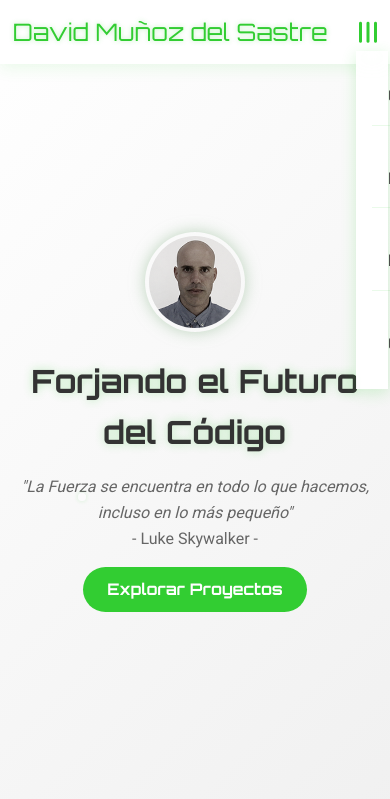
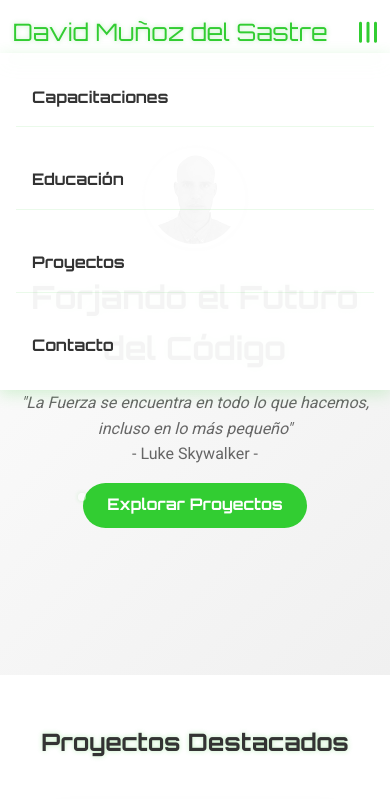
Before and after one commit to DMSAranda/DMSAranda.github.io, a website: page index.html in a window 390 px wide. Both pictures are taken after a click on the element 366 px from the left and 31 px from the top of the page. Shown: the top 799 px of the page. Drawn offline with Linux system fonts and the light colour scheme.

Commit message:
final
final corregido responsive

```diff
--- a/assets/css/styles.css
+++ b/assets/css/styles.css
@@ -99,11 +99,11 @@ body {
 }
 
 .hamburger.active {
-    transform: rotate(90deg); /* Efecto visual al abrir */
+    transform: rotate(90deg);
 }
 
 .hero {
-    height: 100vh;
+    min-height: 100vh; /* Cambiado de height a min-height */
     display: flex;
     justify-content: center;
     align-items: center;
@@ -131,7 +131,7 @@ body {
     height: 100%;
     object-fit: cover;
     border-radius: 50%;
-    filter: grayscale(70%);
+    filter: grayscale(100%) brightness(110%); /* Blanco y negro total, algo más claro */
     border: 4px solid transparent;
     box-shadow: 0 0 15px rgba(50, 205, 50, 0.5);
 }
@@ -398,16 +398,17 @@ body {
     .nav-menu {
         display: none;
         flex-direction: column;
-        position: absolute;
-        top: 100%;
+        position: fixed; /* Cambiado a fixed para evitar desplazamiento */
+        top: calc(0.8rem + 2.5rem); /* Ajustado al alto del header */
         left: 0;
         width: 100%;
+        max-width: 100vw; /* Asegura que no se desborde */
         background: rgba(255, 255, 255, 0.95);
         backdrop-filter: blur(10px);
         padding: 1rem;
         box-shadow: 0 4px 15px rgba(50, 205, 50, 0.2);
-        z-index: 999;
-        transition: all 0.3s ease;
+        z-index: 998; /* Debajo del header pero encima del contenido */
+        overflow-x: hidden; /* Evita desbordamiento horizontal */
     }
     .nav-menu.active {
         display: flex;
@@ -445,6 +446,7 @@ body {
         font-size: 0.9rem;
     }
     .hero {
+        min-height: 80vh; /* Reducido para evitar espacio excesivo */
         padding: 0 1rem;
     }
     .hero-content h1 {
```
